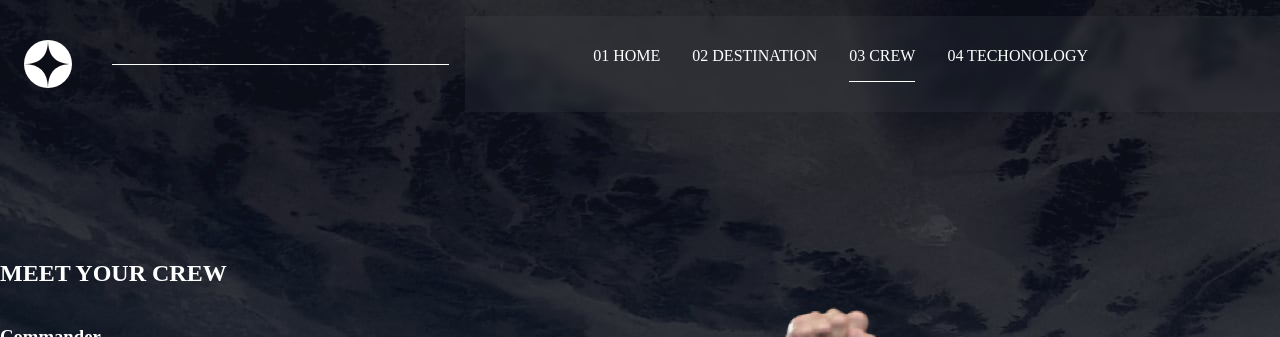
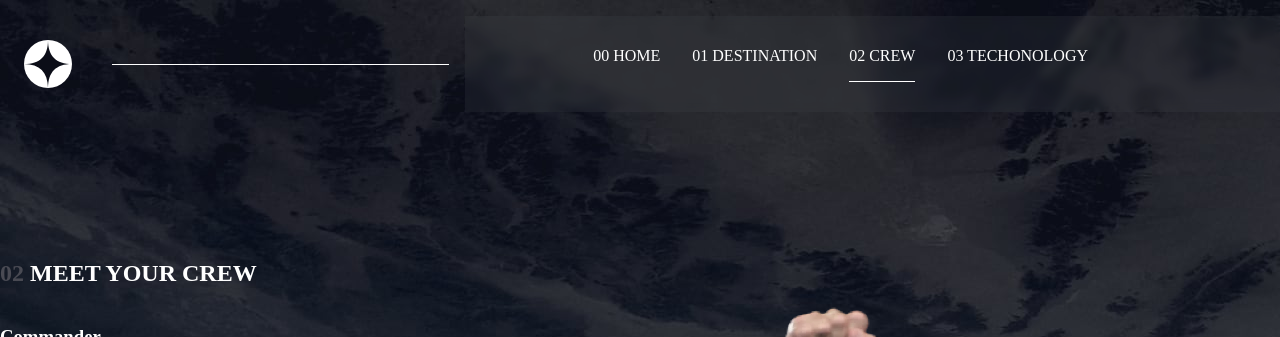
Before and after one commit to kottor96/React-Space-Router, a React (Vite) app: page /Crew/Commander in a window 1280 px wide. Shown: the top 337 px of the page. Built offline with nearby package versions, Linux system fonts and the light colour scheme.

Commit message:
ok truc mush est fait

```diff
--- a/src/App.jsx
+++ b/src/App.jsx
@@ -7,6 +7,7 @@ import NavBar from './components/Nav'
 import CrewMate from './pages/crew/CrewMate'
 import Crew from './pages/crew/Crew'
 import TechMoushou from './pages/TechMoushou/TechMoushou'
+import Tech from './pages/TechMoushou/Tech'
 
 function App() {
 
@@ -23,7 +24,7 @@ function App() {
           <Route index element={<Navigate to="Commander"/>}/>
           <Route path=':titre' element={<CrewMate/>}/>
         </Route>
-        <Route path='/Tech'>
+        <Route path='/Tech' element={<Tech/>}>
           <Route index element={<Navigate to="Launch vehicle"/>}/>
           <Route path=':tech' element={<TechMoushou/>}/>
         </Route>
--- a/src/components/Nav.jsx
+++ b/src/components/Nav.jsx
@@ -10,10 +10,10 @@ export default function NavBar(){
             </div>
             <div className='space'></div>
             <div className='link'>
-                <NavLink to={'/'}>01 HOME</NavLink>
-                <NavLink to={'/Destination'}>02 DESTINATION</NavLink>
-                <NavLink to={'/Crew'}>03 CREW</NavLink>
-                <NavLink to={'/Tech'}>04 TECHONOLOGY</NavLink>
+                <NavLink to={'/'}>00 HOME</NavLink>
+                <NavLink to={'/Destination'}>01 DESTINATION</NavLink>
+                <NavLink to={'/Crew'}>02 CREW</NavLink>
+                <NavLink to={'/Tech'}>03 TECHONOLOGY</NavLink>
             </div>
         </nav>
     )
--- a/src/index.css
+++ b/src/index.css
@@ -95,6 +95,22 @@ section {
 @media screen and (max-width: 425px) {
   #pageDestination {
     background-image: url("./assets/bg_destination/background-destination-desktop.jpg");
+  }
+}
+
+@media screen and (min-width: 768px) {
+  #pageTech {
+    background-image: url("./assets/bg_crew/background-crew-desktop.jpg");
+  }
+}
+@media screen and (max-width: 768px) and (min-width: 425px) {
+  #pageTech {
+    background-image: url("./assets/bg_crew/background-crew-tablet.jpg");
+  }
+}
+@media screen and (max-width: 425px) {
+  #pageTech {
+    background-image: url("./assets/bg_crew/background-crew-mobile.jpg");
   }
 }
 
--- a/src/pages/TechMoushou/Tech.jsx
+++ b/src/pages/TechMoushou/Tech.jsx
@@ -3,7 +3,7 @@ import { Outlet } from "react-router-dom";
 export default function Tech(){
     return(
         <section id="pageTech">
-            <h2>truc</h2>
+            <h2><span className="gris">03</span> Space lauch 101</h2>
             <Outlet/>
         </section>
     )
--- a/src/pages/crew/Crew.jsx
+++ b/src/pages/crew/Crew.jsx
@@ -4,7 +4,7 @@ export default function Crew(){
     return(
         <>
             <section id="pageCrew">
-                <h2>MEET YOUR CREW</h2>
+                <h2><span className="gris">02</span> MEET YOUR CREW</h2>
                 <Outlet/>
             </section>
         </>
```
Also changed, not shown: src/sass/partials/_tech.sass (+11 -0 lines), 1 other file (tests, documents, lock files or other folders).
